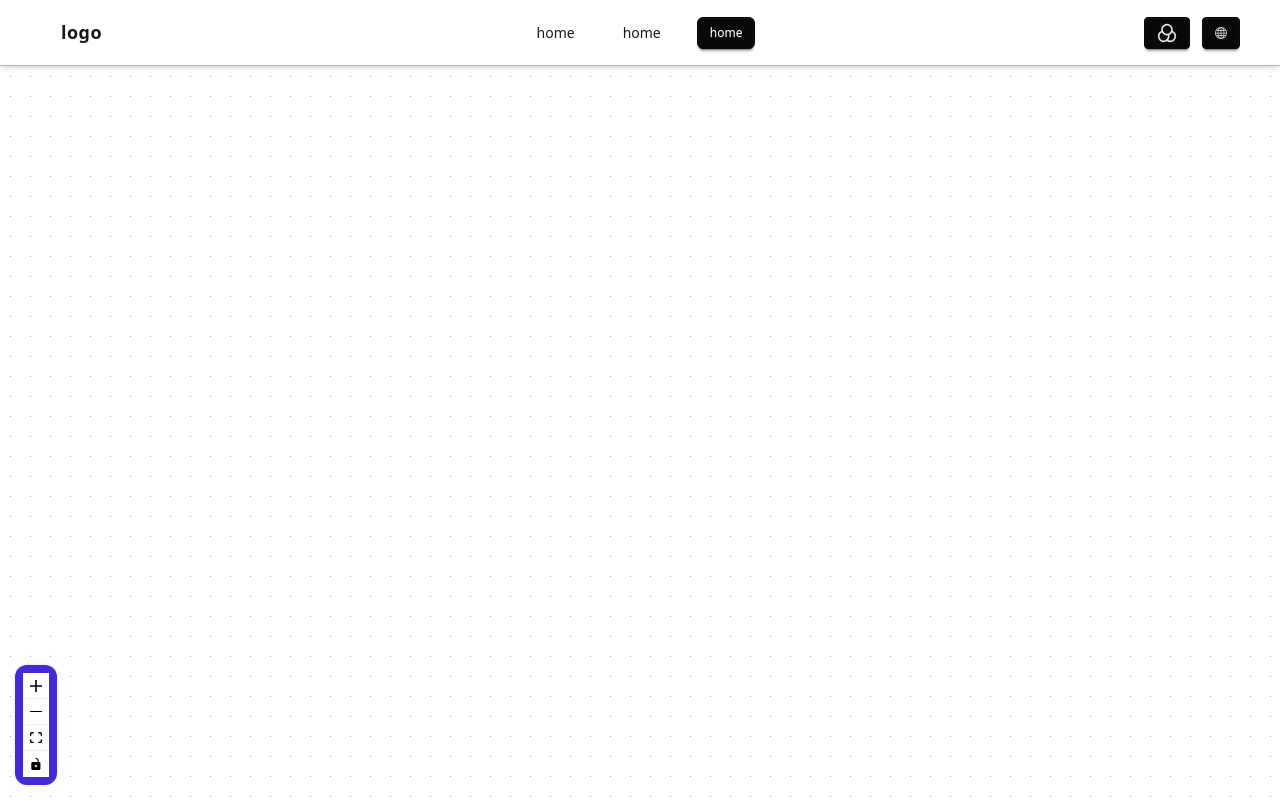
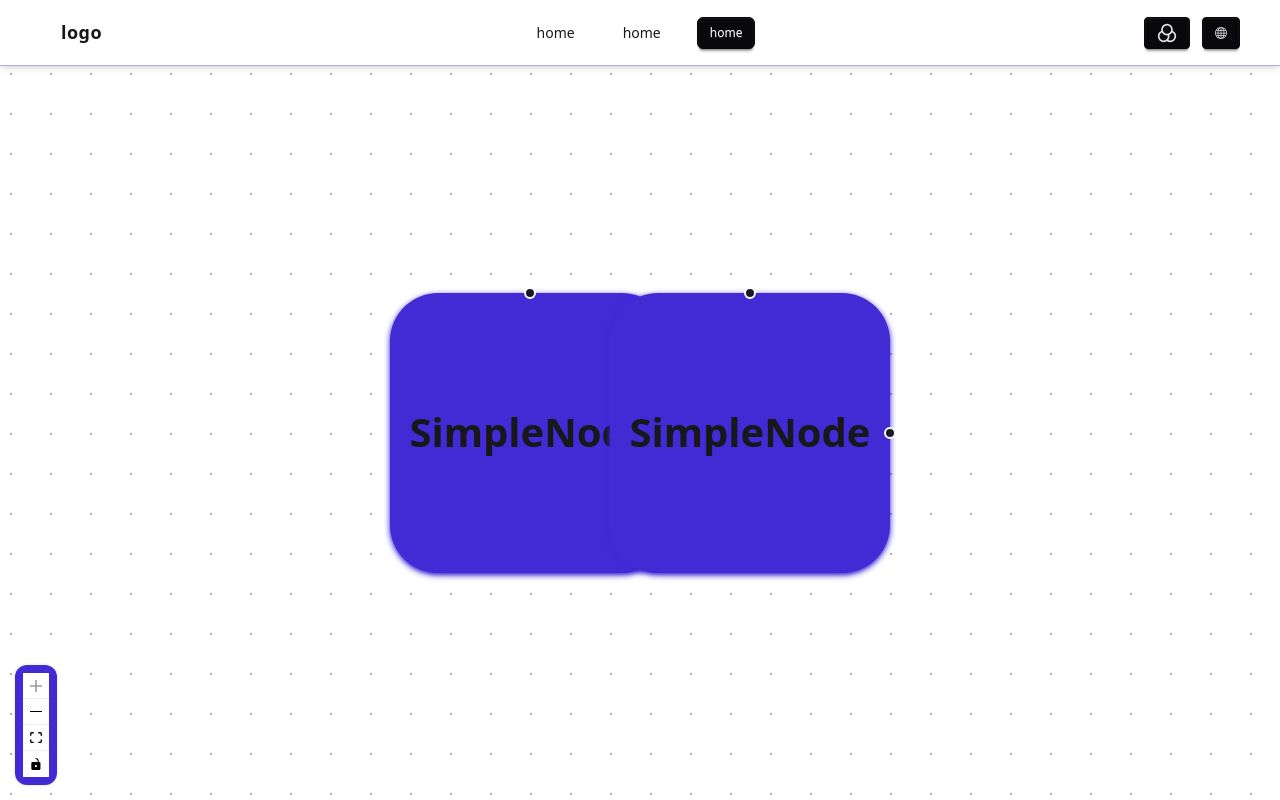
Before and after one commit to Osamaa3mmar/React-Template, a React (Vite) app: page / in a window 1280 px wide. Built offline with nearby package versions, Linux system fonts and the light colour scheme.

Commit message:
fix : lang issue

```diff
--- a/src/Components/BoardNodes/SimpleNode.jsx
+++ b/src/Components/BoardNodes/SimpleNode.jsx
@@ -1,13 +1,15 @@
 import { Handle } from '@xyflow/react'
 import React from 'react'
 
-export default function SimpleNode(props) {
+export default function SimpleNode({dragging,...props}) {
     // console.log(dragging)
     // console.log(props)
   return (
-   <div className="">
+    <div className={`${dragging?"bg-transparent w-[100px] text-primary":"bg-primary w-[140px]"} duration-300  text-xl font-bold shadow rounded-3xl shadow-primary  flex items-center justify-center aspect-square `}>
+      {!dragging&& "SimpleNode"}
+    <Handle type="target" position="top" />
+  <Handle type="source" position="right" id="a" />
 
-
-   </div>
+    </div>
   )
 }
--- a/src/Components/ToggleLanguage/LanguageButton.jsx
+++ b/src/Components/ToggleLanguage/LanguageButton.jsx
@@ -14,8 +14,8 @@ export default function LanguageButton() {
 
     <ul className=" dropdown-center  dropdown menu  w-30 max-h-[400px] overflow-auto flex-nowrap rounded-box bg-base-100 shadow-sm"
       popover="auto" id="popover-2" style={{ positionAnchor: "--anchor-2" } /* as React.CSSProperties */ }>
-      <li key={"arabic"}  onClick={()=>{changeLanguage("ar")}}><a>Arabic</a></li>
-      <li key={"english"}  onClick={()=>{changeLanguage("en")}}><a>English</a></li>
+      <li key={"arabic"} className={currentLang=="ar"?" text-white rounded-md bg-neutral ":null}  onClick={()=>{changeLanguage("ar")}}> <a><p className=' font-bold text-xs'>Ar</p> <p className=''>Arabic</p></a></li>
+      <li key={"english"} className={currentLang=="en"?" text-white rounded-md bg-neutral ":null}  onClick={()=>{changeLanguage("en")}}> <a><p className=' font-bold text-xs'>En</p> <p className=''>English</p></a></li>
     </ul>
     </div>
   )
--- a/src/Components/ToggleTheme/ToggleTheme.jsx
+++ b/src/Components/ToggleTheme/ToggleTheme.jsx
@@ -15,7 +15,7 @@ export default function ToggleTheme() {
 <ul className=" dropdown-center  dropdown menu  w-40 max-h-[400px] overflow-auto flex-nowrap rounded-box bg-base-100 shadow-sm"
   popover="auto" id="popover-1" style={{ positionAnchor: "--anchor-1" } /* as React.CSSProperties */ }>
   {themes?.map((theme,index)=>{
-        return <li  key={index} className={currentTheme==theme?" bg-gray-100/10 rounded-md":null}  onClick={()=>{changeTheme(theme)}}>
+        return <li  key={index} className={currentTheme==theme?" text-white rounded-md bg-neutral":null}  onClick={()=>{changeTheme(theme)}}>
           <a>{theme}</a></li>
     })}
 </ul>
--- a/src/Contexts/LanguageContext.jsx
+++ b/src/Contexts/LanguageContext.jsx
@@ -15,6 +15,7 @@ export const LanguageProvider=({children})=>{
     i18n.changeLanguage(lang);
     document.documentElement.dir=lang=="en"?"ltr":"rtl";
     localStorage.setItem("lang",lang);
+    setCurrent(lang);
   };
 
 
```
